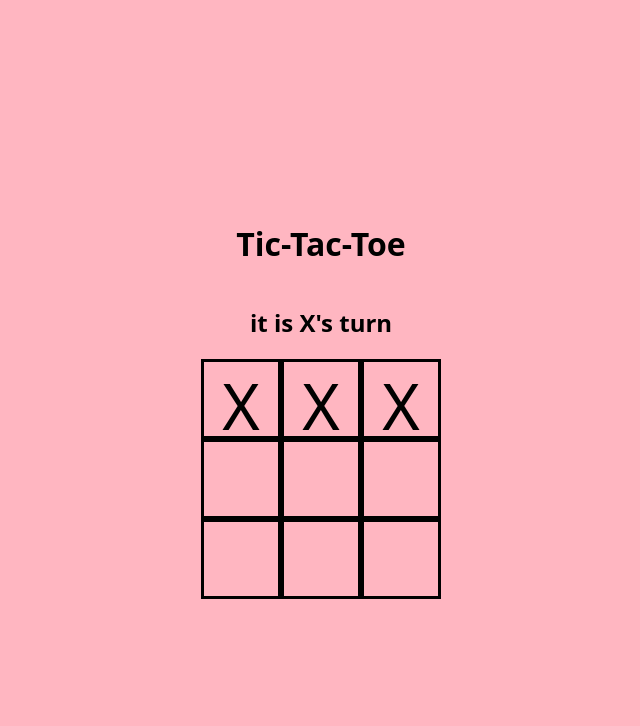
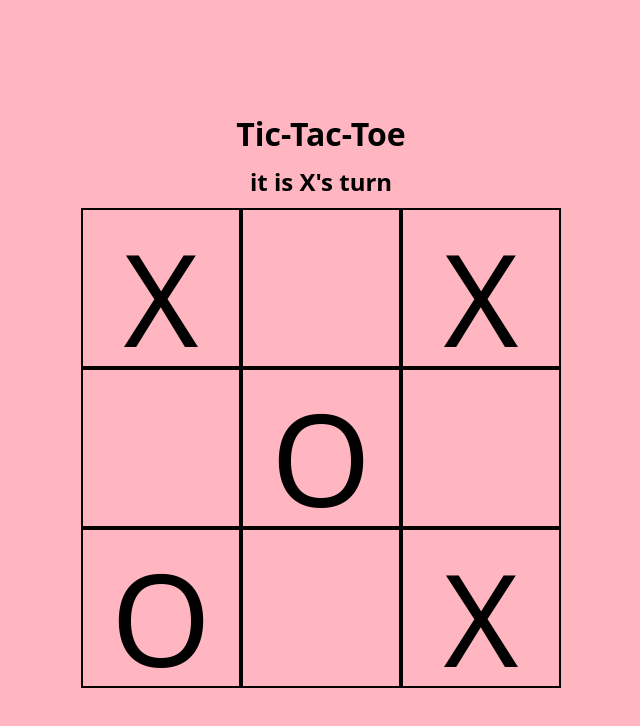
Before and after one commit to timcrisp94/tic-tac-toe, a plain HTML site: page index.html in a window 1280 px wide. Shown: the whole page, without its empty margins (319-959 px from the left). Drawn offline with Linux system fonts and the light colour scheme.

Commit message:
css updates

```diff
--- a/css/style.css
+++ b/css/style.css
@@ -1,6 +1,6 @@
 body {
-    background-color: lightpink;
-	/* Use a system font, if none are available use an available sans-sarif   font */
+
+  background-color: lightpink;
 	font-family: system-ui, -apple-system, BlinkMacSystemFont, "Segoe UI",
 		Roboto, Oxygen-Sans, Ubuntu, Cantarell, "Helvetica Neue", sans-serif;
 	margin: 0;
@@ -14,14 +14,23 @@ body {
 
 section.board {
   display: grid;
-  grid-template-rows: repeat(3, 10vmin);
-  grid-template-columns: repeat(3, 10vmin);
+  grid-template-rows: repeat(3, 20vmin);
+  grid-template-columns: repeat(3, 20vmin);
   grid-gap: 0vmin;
 }
 
 div {
-  border: 3px solid black;
-  font-size: 8vmin;
+  border: 2px solid black;
+  font-size: 16vmin;
   text-align: center;
   vertical-align: middle;
 }
+
+h1 {
+  margin: 0;
+}
+
+h2 {
+  margin: 0;
+  padding: 10px;
+}
--- a/js/app.js
+++ b/js/app.js
@@ -1,24 +1,13 @@
-/*-------------------------------- Constants --------------------------------*/
 const winningCombos = [
-	[0, 1, 2],
-	[3, 4, 5],
-	[6, 7, 8],
-	[0, 3, 6],
-	[1, 4, 7],
-	[2, 5, 8],
-	[0, 4, 8],
-	[2, 4, 6]
+	[0, 1, 2], [3, 4, 5], [6, 7, 8],
+	[0, 3, 6], [1, 4, 7], [2, 5, 8],
+	[0, 4, 8], [2, 4, 6]
 ]
 
+let squares = []
+let boardArray, turn, isWinner
 
-/*---------------------------- Variables (state) ----------------------------*/
-let squares = []
-let boardArray
-let turn
-// isWinner: a player that won (1 or -1), a tie (t), game is still in play
-let isWinner
-
-/*------------------------ Cached Element References ------------------------*/
+const message = document.querySelector('#message')
 const board = document.querySelector('.board')
 const sq0 = document.querySelector('#sq0')
 const sq1 = document.querySelector('#sq1')
@@ -29,25 +18,17 @@ const sq5 = document.querySelector('#sq5')
 const sq6 = document.querySelector('#sq6')
 const sq7 = document.querySelector('#sq7')
 const sq8 = document.querySelector('#sq8')
-const message = document.querySelector('#message')
 
-
-/*----------------------------- Event Listeners -----------------------------*/
 board.addEventListener("click", handleClick)
-
-
-
-/*-------------------------------- Functions --------------------------------*/
 
 init();
 
 function init() {
-
   isWinner = null
   boardArray = [
-    1, 1, 1,
-    null, null, null,
-    null, null, null
+    1, null, 1,
+    null, -1, null,
+    -1, null, 1
   ]
   squares = [
     sq0, sq1, sq2,
```
